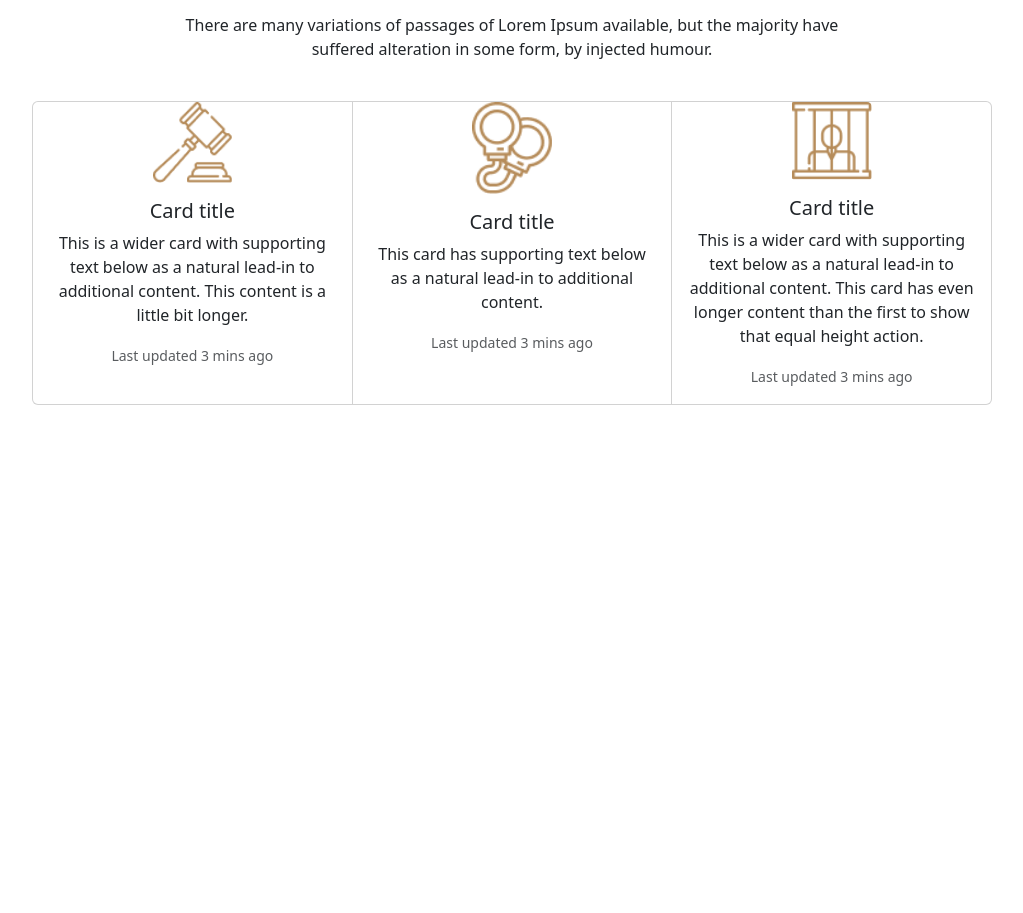
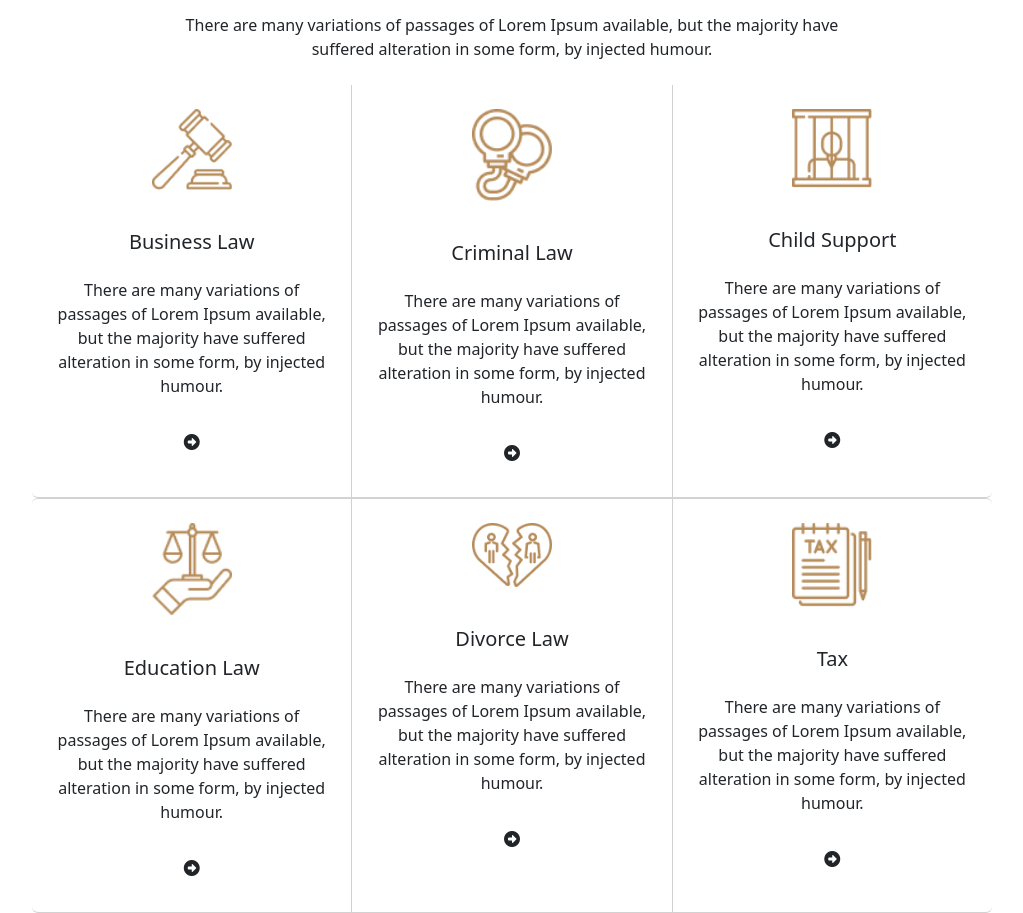
Before and after one commit to jasin0x/Assignment-3, a plain HTML site: page index.html in a window 1280 px wide. Shown: the part 608-1521 px from the top of the page, without its empty margins (128-1151 px from the left). Before the commit the page ends 1013 px from the top, so only its background shows below. Drawn offline with nearby package versions, Linux system fonts and the light colour scheme.

Commit message:
card-finish

```diff
--- a/index.html
+++ b/index.html
@@ -3,10 +3,13 @@
   <head>
     <meta charset="utf-8">
     <meta name="viewport" content="width=device-width, initial-scale=1">
-    <title>Bootstrap demo</title>
+    <title>Legal Solution</title>
     <link href="https://cdn.jsdelivr.net/npm/bootstrap@5.3.0-alpha1/dist/css/bootstrap.min.css" rel="stylesheet" integrity="sha384-GLhlTQ8iRABdZLl6O3oVMWSktQOp6b7In1Zl3/Jr59b6EGGoI1aFkw7cmDA6j6gD" crossorigin="anonymous">
 
     <link rel="stylesheet" href="styles/style.css">
+
+    <script src="https://kit.fontawesome.com/027178675f.js" crossorigin="anonymous"></script>
+
   </head>
   <body>
     <!-- Header section -->
@@ -71,29 +74,57 @@
         </div>
 
         <section>
-            <div class="card-group w-75 mx-auto pt-3">
-                <div class="card text-center">
-                  <img src="styles/images/business.png" class="card-img-top w-25 mx-auto" alt="...">
-                  <div class="card-body">
-                    <h5 class="card-title">Card title</h5>
-                    <p class="card-text">This is a wider card with supporting text below as a natural lead-in to additional content. This content is a little bit longer.</p>
-                    <p class="card-text"><small class="text-muted">Last updated 3 mins ago</small></p>
+            <div class="card-group w-75 mx-auto ">
+                <div class="card text-center border-top-0  border-start-0 ">
+                  <img src="styles/images/business.png" class="card-img-top w-25 mx-auto py-4" alt="...">
+                  <div class="card-body ">
+                    <h5 class="card-title">Business Law</h5>
+                    <p class="card-text py-3">There are many variations of passages of Lorem Ipsum available, but the majority have suffered alteration in some form, by injected humour.</p>
+                    <p><i class="fa-solid fa-circle-right"></i></p>
                   </div>
                 </div>
-                <div class="card text-center">
-                  <img src="styles/images/criminal.png" class="card-img-top w-25 mx-auto" alt="...">
+                <div class="card text-center border-top-0">
+                  <img src="styles/images/criminal.png" class="card-img-top w-25 mx-auto  py-4" alt="...">
                   <div class="card-body">
-                    <h5 class="card-title">Card title</h5>
-                    <p class="card-text">This card has supporting text below as a natural lead-in to additional content.</p>
-                    <p class="card-text"><small class="text-muted">Last updated 3 mins ago</small></p>
+                    <h5 class="card-title">Criminal Law</h5>
+                    <p class="card-text py-3">There are many variations of passages of Lorem Ipsum available, but the majority have suffered alteration in some form, by injected humour.</p>
+                    <p><i class="fa-solid fa-circle-right"></i></p>
                   </div>
                 </div>
-                <div class="card text-center">
-                  <img src="styles/images/child.png" class="card-img-top w-25 mx-auto" alt="...">
+                <div class="card text-center border-top-0 border-end-0">
+                  <img src="styles/images/child.png" class="card-img-top w-25 mx-auto  py-4" alt="...">
                   <div class="card-body">
-                    <h5 class="card-title">Card title</h5>
-                    <p class="card-text">This is a wider card with supporting text below as a natural lead-in to additional content. This card has even longer content than the first to show that equal height action.</p>
-                    <p class="card-text"><small class="text-muted">Last updated 3 mins ago</small></p>
+                    <h5 class="card-title">Child Support</h5>
+                    <p class="card-text py-3">There are many variations of passages of Lorem Ipsum available, but the majority have suffered alteration in some form, by injected humour.</p>
+                    <p><i class="fa-solid fa-circle-right"></i></p>
+                  </div>
+                </div>
+              </div>
+
+
+            <div class="card-group w-75 mx-auto ">
+                <div class="card text-center   border-start-0">
+                  <img src="styles/images/education.png" class="card-img-top w-25 mx-auto  py-4" alt="...">
+                  <div class="card-body">
+                    <h5 class="card-title">Education Law</h5>
+                    <p class="card-text py-3">There are many variations of passages of Lorem Ipsum available, but the majority have suffered alteration in some form, by injected humour.</p>
+                    <p><i class="fa-solid fa-circle-right"></i></p>
+                  </div>
+                </div>
+                <div class="card text-center ">
+                  <img src="styles/images/divorce.png" class="card-img-top w-25 mx-auto  py-4" alt="...">
+                  <div class="card-body">
+                    <h5 class="card-title">Divorce Law</h5>
+                    <p class="card-text py-3">There are many variations of passages of Lorem Ipsum available, but the majority have suffered alteration in some form, by injected humour.</p>
+                    <p><i class="fa-solid fa-circle-right"></i></p>
+                  </div>
+                </div>
+                <div class="card text-center  border-end-0">
+                  <img src="styles/images/tax.png" class="card-img-top w-25 mx-auto  py-4" alt="...">
+                  <div class="card-body">
+                    <h5 class="card-title">Tax</h5>
+                    <p class="card-text py-3">There are many variations of passages of Lorem Ipsum available, but the majority have suffered alteration in some form, by injected humour.</p>
+                    <p><i class="fa-solid fa-circle-right"></i></p>
                   </div>
                 </div>
               </div>
```
